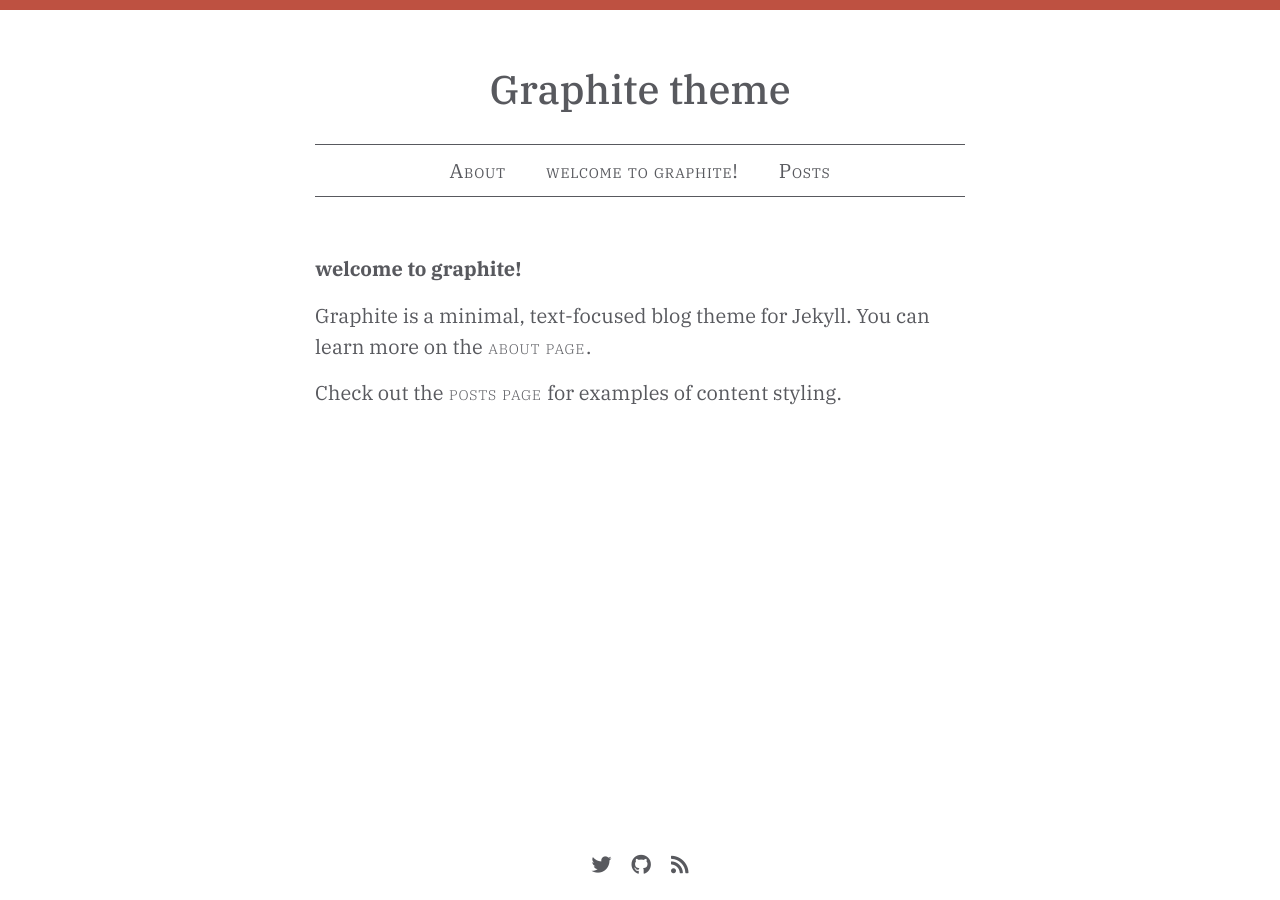
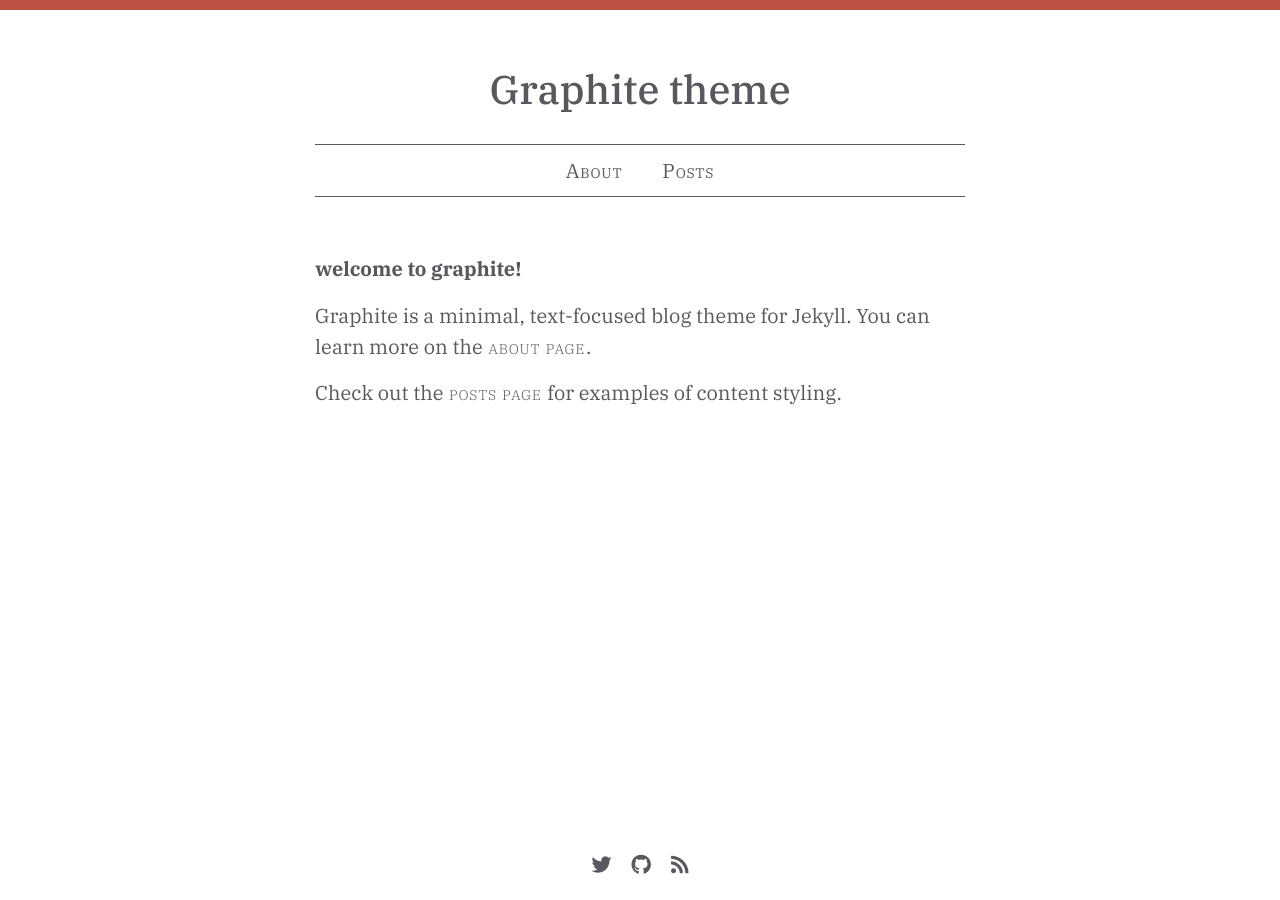
Before and after one commit to vasilisa-the-beautiful/graphite-1, a Jekyll site: the page built from index.md, in a window 1280 px wide. Built offline with Jekyll 4.4.1, drawn with Linux system fonts in a browser that asks for light colours; nearby versions of some CDN libraries; our own code applies the rules of GitHub Pages for plain Markdown files; part of the change alters nothing that is shown.

```diff
--- a/_config.yml
+++ b/_config.yml
@@ -16,6 +16,10 @@ theme_colors: # enclose hex codes in ' '
 
 show_rss: true # set to false to exclude rss icon from footer
 
+header_pages:
+  - about.md
+  - posts.md
+
 plugins:
  - jekyll-feed
  - jekyll-seo-tag
```
